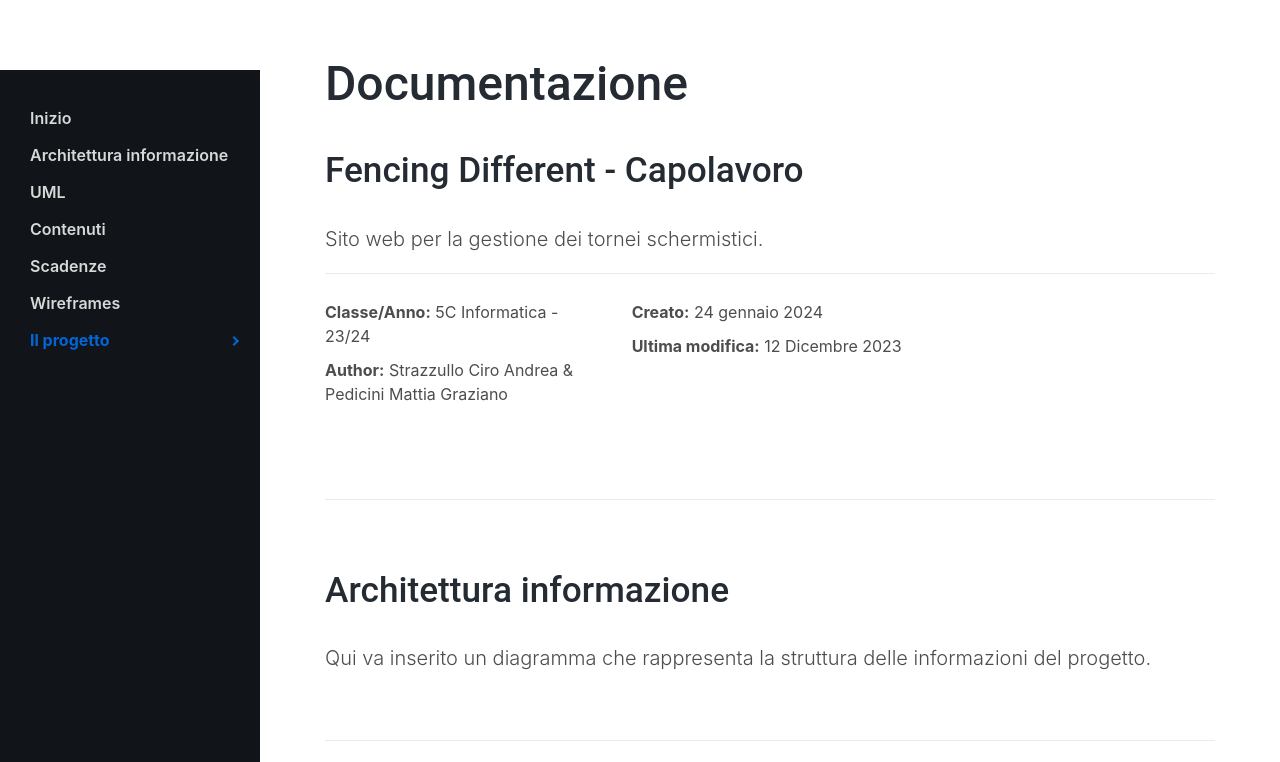
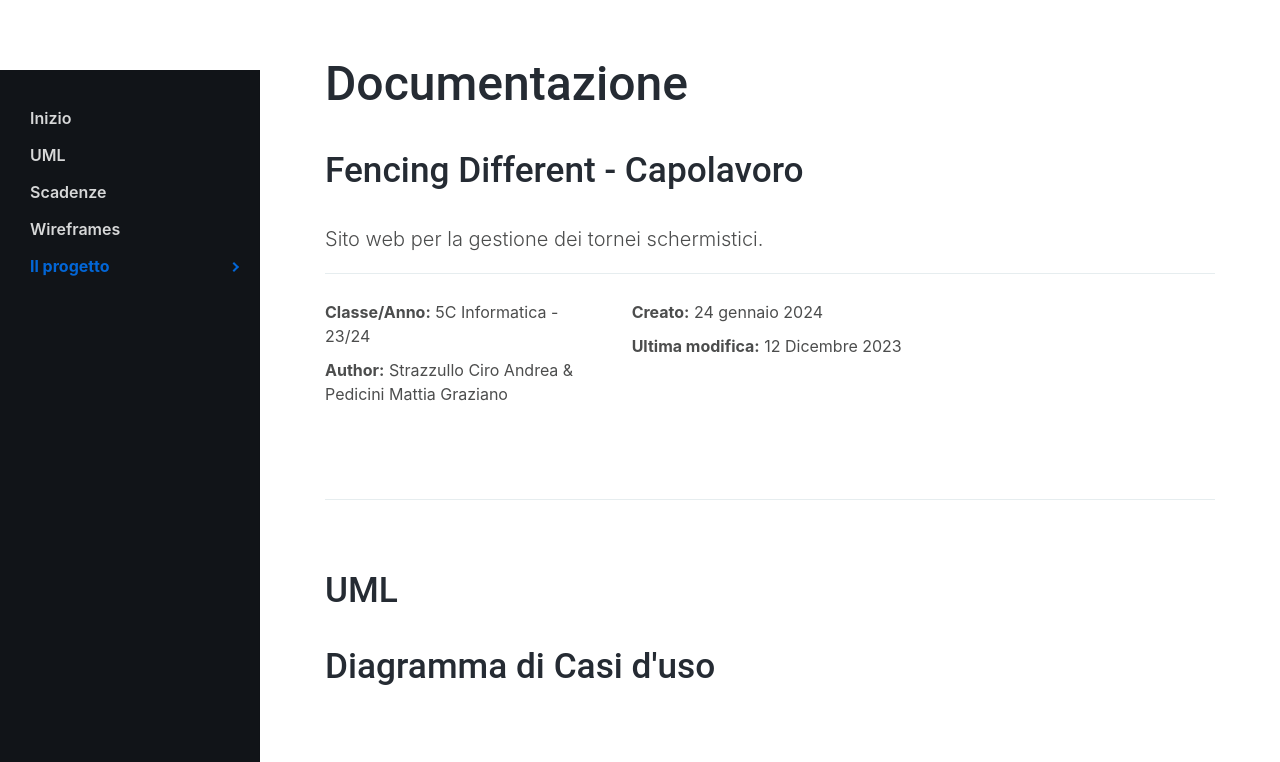
Before and after one commit to strazzullociroandrea/FencingDifferent, a website: page public/index.html in a window 1280 px wide. Shown: the top 762 px of the page. Drawn offline with Linux system fonts and the light colour scheme.

Commit message:
sistemazione er

```diff
--- a/public/index.html
+++ b/public/index.html
@@ -81,11 +81,6 @@
               <a class="nav-link active" href="#start">Inizio</a>
             </li>
             <li class="nav-item">
-              <a class="nav-link" href="#architettura_informazione"
-                >Architettura informazione</a
-              >
-            </li>
-            <li class="nav-item">
               <a class="nav-link" href="#UML">UML</a>
               <ul class="nav flex-column">
                 <li class="nav-item">
@@ -102,9 +97,6 @@
                 </li>
                 <li class="nav-item"><a class="nav-link" href="#er">ER</a></li>
               </ul>
-            </li>
-            <li class="nav-item">
-              <a class="nav-link" href="#contenuti">Contenuti</a>
             </li>
             <li class="nav-item">
               <a class="nav-link" href="#scadenze">Scadenze</a>
@@ -151,17 +143,6 @@
                 </div>
               </div>
             </section>
-
-            <hr class="divider" />
-
-            <section id="architettura_informazione">
-              <h2>Architettura informazione</h2>
-              <p class="lead">
-                Qui va inserito un diagramma che rappresenta la struttura delle
-                informazioni del progetto.
-              </p>
-            </section>
-
             <hr class="divider" />
             <section id="UML">
               <h2>UML</h2>
@@ -201,19 +182,7 @@
             <section id="er">
               <h2>Schema ER</h2>
               <img src="./assets/immaginiUML/ER.png" class="m-5" />
-              <h4 class="m-3">Traduzione:</h4>
             </section>
-
-            <hr class="divider" />
-
-            <section id="contenuti">
-              <h2>Contenuti del progetto</h2>
-              <p class="lead">
-                In questa sezione vanno inseriti i contenuti, organizzati per
-                parti e con un numero di immaginin significative
-              </p>
-            </section>
-
             <hr class="divider" />
             <section id="scadenze">
               <h2>Scadenze</h2>
```
Also changed, not shown: public/assets/immaginiUML/ER.png.
